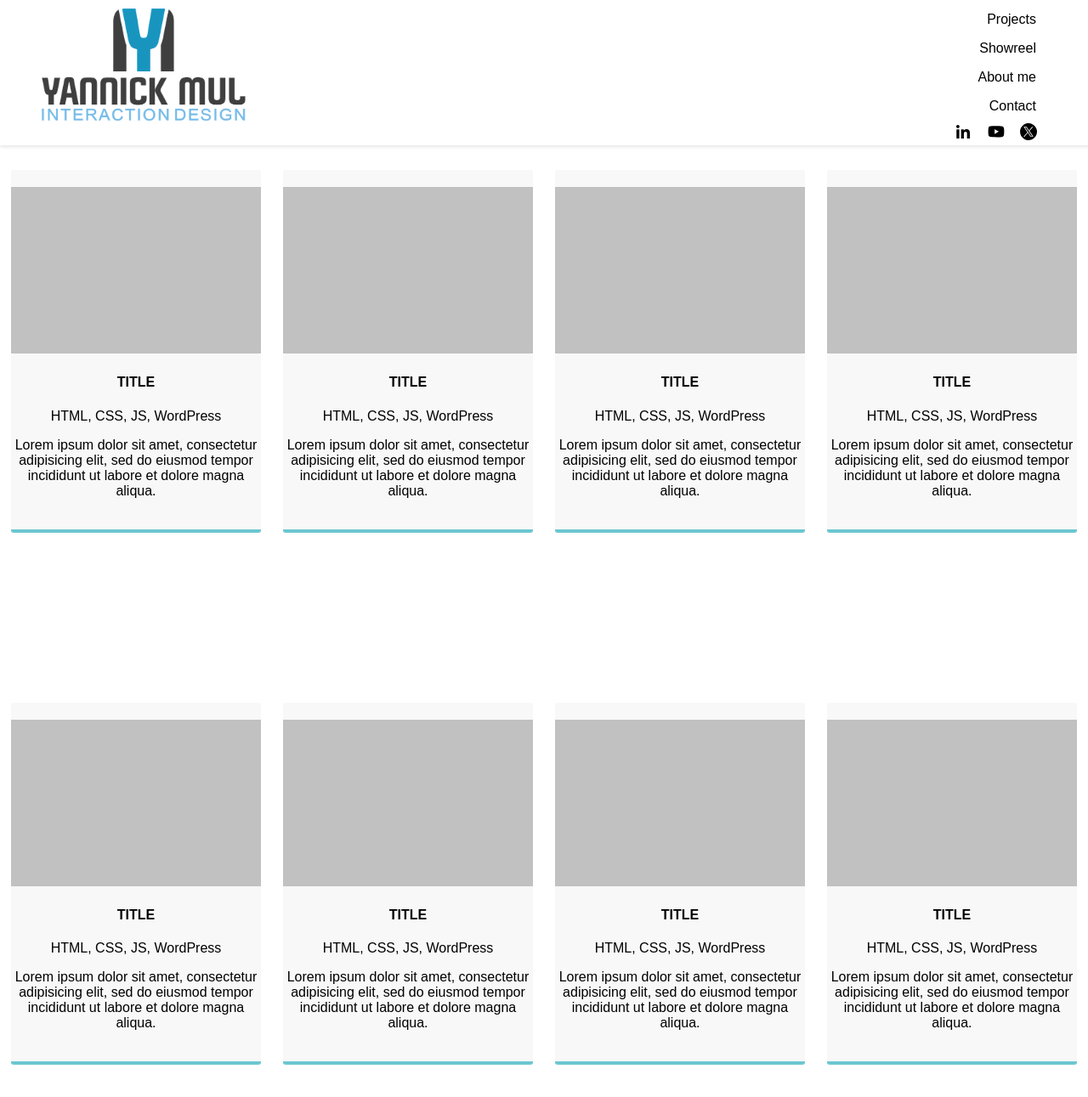
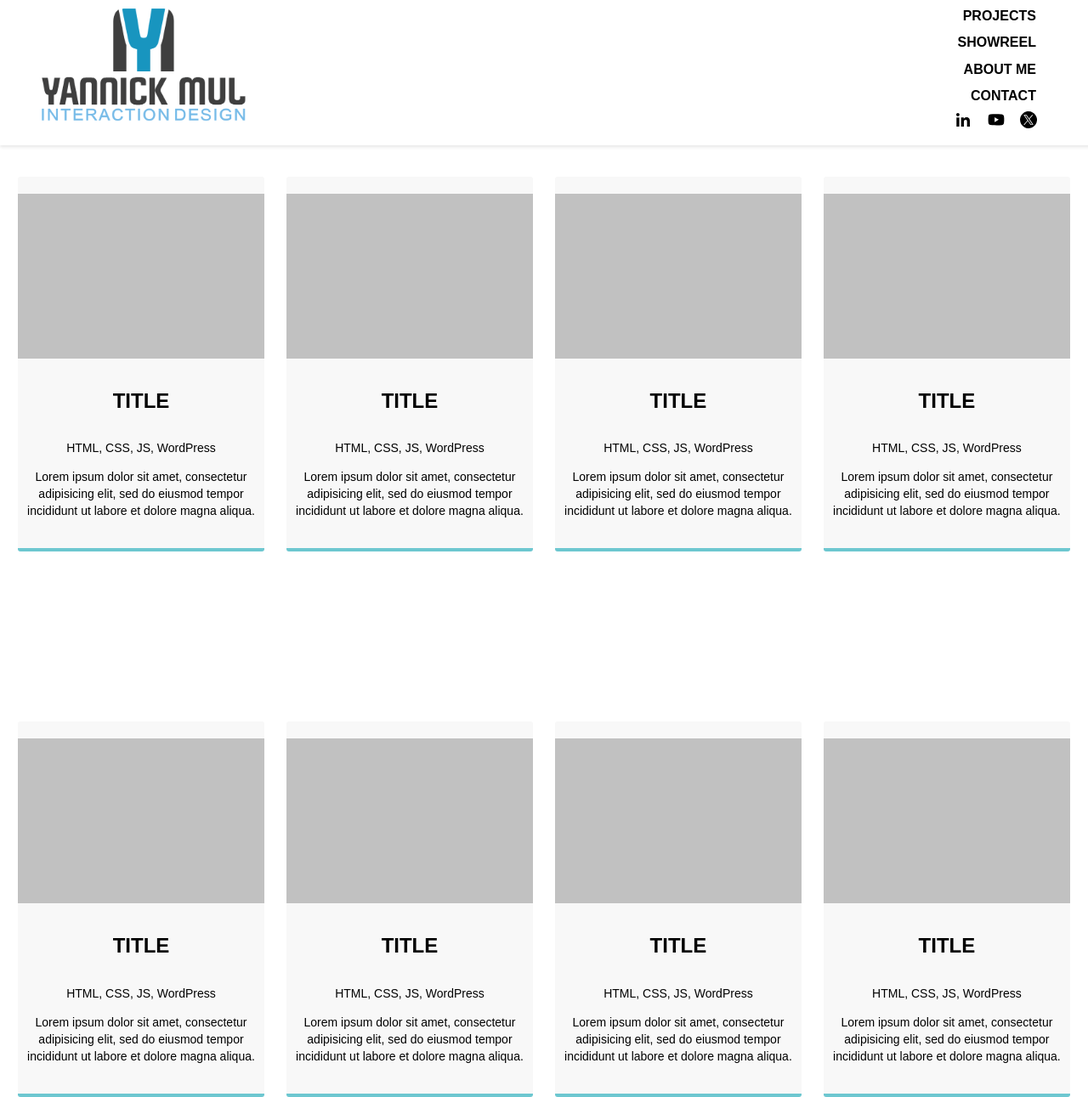
Before and after one commit to ExquisitePixelz/ExquisitePixelz.github.io, a plain HTML site: page index.html in a window 1280 px wide. Shown: the whole page at 85% size. Before the commit the page ends 1253 px from the top, so only its background shows below. Drawn offline with Linux system fonts and the light colour scheme.

Commit message:
new fonts

```diff
--- a/index.html
+++ b/index.html
@@ -29,10 +29,10 @@
 
         <div class="navigation">
             <ul>
-                <li><a class="button" href="#">Projects</a></li>
-                <li><a class="button" href="#">Showreel</a></li>
-                <li><a class="button" href="#">About me</a></li>
-                <li><a class="button" href="#">Contact</a></li>
+                <li><a class="button" href="#">PROJECTS</a></li>
+                <li><a class="button" href="#">SHOWREEL</a></li>
+                <li><a class="button" href="#">ABOUT ME</a></li>
+                <li><a class="button" href="#">CONTACT</a></li>
             </ul>
 
             <div class="socials">
@@ -44,45 +44,45 @@
 
     </div>
     <div class="content">
-        <div class="thumbnail"> <a href="#"><img src="images/bkg_06.jpg" alt="" width="2000" class="cards"/></a>
+          <div class="thumbnail"> <a href="#"><img src="images/bkg_06.jpg" alt="" width="2000" class="cards"/></a>
             <h4>TITLE</h4>
-            <p class="tag">HTML, CSS, JS, WordPress</p>
-            <p class="text_column">Lorem ipsum dolor sit amet, consectetur adipisicing elit, sed do eiusmod tempor incididunt ut labore et dolore magna aliqua.</p>
+            <p>HTML, CSS, JS, WordPress</p>
+            <p>Lorem ipsum dolor sit amet, consectetur adipisicing elit, sed do eiusmod tempor incididunt ut labore et dolore magna aliqua.</p>
           </div>
           <div class="thumbnail"> <a href="#"><img src="images/bkg_06.jpg" alt="" width="2000" class="cards"/></a>
             <h4>TITLE</h4>
-            <p class="tag">HTML, CSS, JS, WordPress</p>
-            <p class="text_column">Lorem ipsum dolor sit amet, consectetur adipisicing elit, sed do eiusmod tempor incididunt ut labore et dolore magna aliqua.</p>
+            <p>HTML, CSS, JS, WordPress</p>
+            <p>Lorem ipsum dolor sit amet, consectetur adipisicing elit, sed do eiusmod tempor incididunt ut labore et dolore magna aliqua.</p>
           </div>
           <div class="thumbnail"> <a href="#"><img src="images/bkg_06.jpg" alt="" width="2000" class="cards"/></a>
             <h4>TITLE</h4>
-            <p class="tag">HTML, CSS, JS, WordPress</p>
-            <p class="text_column">Lorem ipsum dolor sit amet, consectetur adipisicing elit, sed do eiusmod tempor incididunt ut labore et dolore magna aliqua.</p>
+            <p>HTML, CSS, JS, WordPress</p>
+            <p>Lorem ipsum dolor sit amet, consectetur adipisicing elit, sed do eiusmod tempor incididunt ut labore et dolore magna aliqua.</p>
           </div>
           <div class="thumbnail"> <a href="#"><img src="images/bkg_06.jpg" alt="" width="2000" class="cards"/></a>
             <h4>TITLE</h4>
-            <p class="tag">HTML, CSS, JS, WordPress</p>
-            <p class="text_column">Lorem ipsum dolor sit amet, consectetur adipisicing elit, sed do eiusmod tempor incididunt ut labore et dolore magna aliqua.</p>
+            <p>HTML, CSS, JS, WordPress</p>
+            <p>Lorem ipsum dolor sit amet, consectetur adipisicing elit, sed do eiusmod tempor incididunt ut labore et dolore magna aliqua.</p>
           </div>
           <div class="thumbnail"> <a href="#"><img src="images/bkg_06.jpg" alt="" width="2000" class="cards"/></a>
             <h4>TITLE</h4>
-            <p class="tag">HTML, CSS, JS, WordPress</p>
-            <p class="text_column">Lorem ipsum dolor sit amet, consectetur adipisicing elit, sed do eiusmod tempor incididunt ut labore et dolore magna aliqua.</p>
+            <p>HTML, CSS, JS, WordPress</p>
+            <p>Lorem ipsum dolor sit amet, consectetur adipisicing elit, sed do eiusmod tempor incididunt ut labore et dolore magna aliqua.</p>
           </div>
           <div class="thumbnail"> <a href="#"><img src="images/bkg_06.jpg" alt="" width="2000" class="cards"/></a>
             <h4>TITLE</h4>
-            <p class="tag">HTML, CSS, JS, WordPress</p>
-            <p class="text_column">Lorem ipsum dolor sit amet, consectetur adipisicing elit, sed do eiusmod tempor incididunt ut labore et dolore magna aliqua.</p>
+            <p>HTML, CSS, JS, WordPress</p>
+            <p>Lorem ipsum dolor sit amet, consectetur adipisicing elit, sed do eiusmod tempor incididunt ut labore et dolore magna aliqua.</p>
           </div>
           <div class="thumbnail"> <a href="#"><img src="images/bkg_06.jpg" alt="" width="2000" class="cards"/></a>
             <h4>TITLE</h4>
-            <p class="tag">HTML, CSS, JS, WordPress</p>
-            <p class="text_column">Lorem ipsum dolor sit amet, consectetur adipisicing elit, sed do eiusmod tempor incididunt ut labore et dolore magna aliqua.</p>
+            <p>HTML, CSS, JS, WordPress</p>
+            <p>Lorem ipsum dolor sit amet, consectetur adipisicing elit, sed do eiusmod tempor incididunt ut labore et dolore magna aliqua.</p>
           </div>
           <div class="thumbnail"> <a href="#"><img src="images/bkg_06.jpg" alt="" width="2000" class="cards"/></a>
             <h4>TITLE</h4>
-            <p class="tag">HTML, CSS, JS, WordPress</p>
-            <p class="text_column">Lorem ipsum dolor sit amet, consectetur adipisicing elit, sed do eiusmod tempor incididunt ut labore et dolore magna aliqua.</p>
+            <p>HTML, CSS, JS, WordPress</p>
+            <p>Lorem ipsum dolor sit amet, consectetur adipisicing elit, sed do eiusmod tempor incididunt ut labore et dolore magna aliqua.</p>
           </div>
     </div>
 </body>
--- a/style.css
+++ b/style.css
@@ -1,6 +1,10 @@
 body {
-    margin: 0;
-    font-family: Arial, sans-serif;
+    font-family: "Arial Rounded MT Bold", "Helvetica Rounded", Arial, sans-serif;
+    font-size: 24px;
+    font-style: normal;
+    font-variant: normal;
+    font-weight: 700;
+    line-height: 26.4px;
 }
 
 .banner {
@@ -81,8 +85,6 @@ body {
 	display: inline-block;
 	width: 100%;
 	background-color: #FFFFFF;
-	/* [disabled]min-width: 400px;
-*/
 	padding-bottom: 35px;
 	padding-top: 0px;
 	margin-top: 0px;
@@ -125,3 +127,9 @@ body {
 	max-height: 200px;
 	opacity: 0.8;
 }
+
+h1 { font-family: "Arial Rounded MT Bold", "Helvetica Rounded", Arial, sans-serif; font-size: 24px; font-style: normal; font-variant: normal; font-weight: 700; line-height: 26.4px; }
+h3 { font-family: "Arial Rounded MT Bold", "Helvetica Rounded", Arial, sans-serif; font-size: 14px; font-style: normal; font-variant: normal; font-weight: 700; line-height: 15.4px; }
+p { font-family: "Arial Rounded MT Bold", "Helvetica Rounded", Arial, sans-serif; font-size: 14px; font-style: normal; font-variant: normal; font-weight: 400; line-height: 20px; }
+blockquote { font-family: "Arial Rounded MT Bold", "Helvetica Rounded", Arial, sans-serif; font-size: 21px; font-style: normal; font-variant: normal; font-weight: 400; line-height: 30px; }
+pre { font-family: "Arial Rounded MT Bold", "Helvetica Rounded", Arial, sans-serif; font-size: 13px; font-style: normal; font-variant: normal; font-weight: 400; line-height: 18.5714px; }
```
